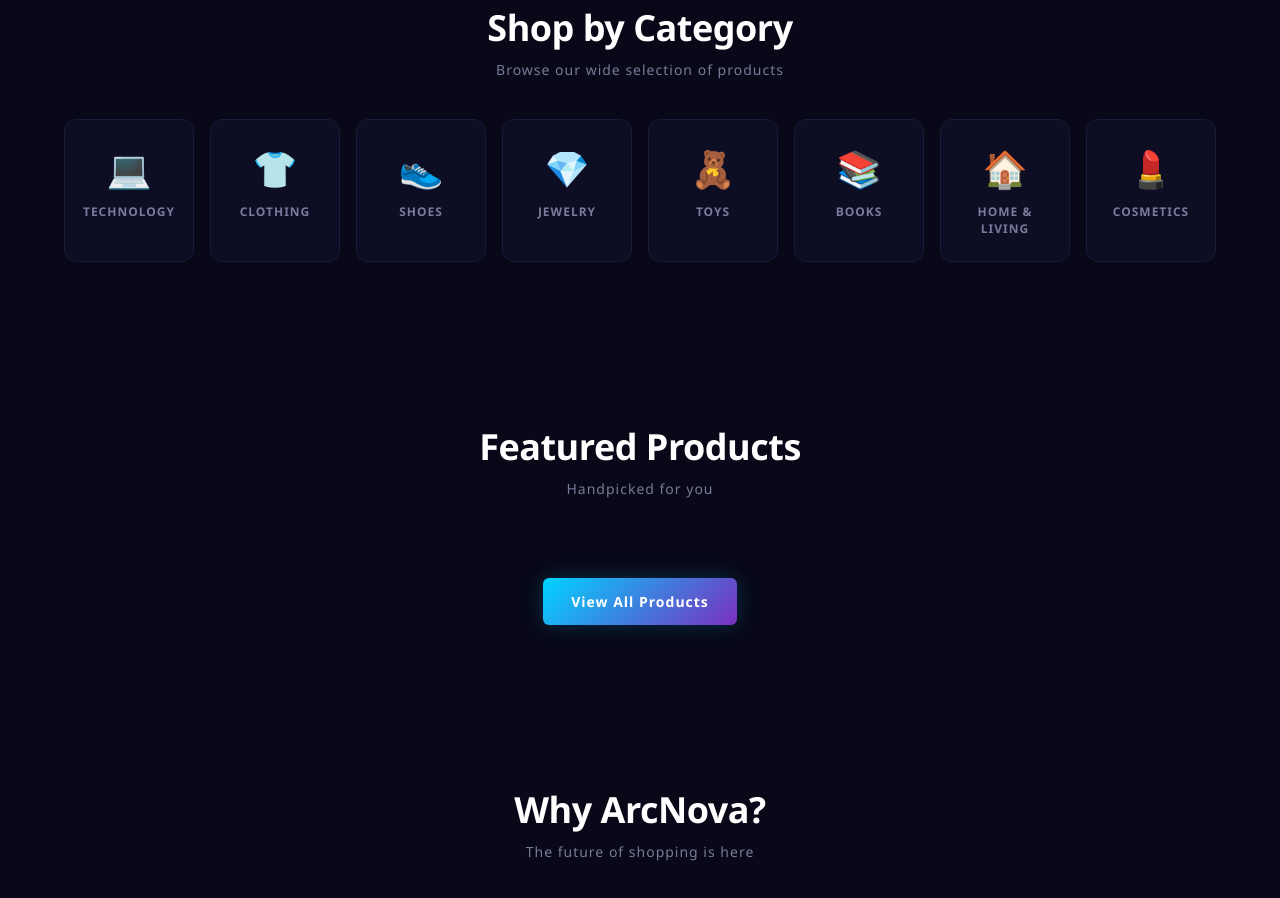
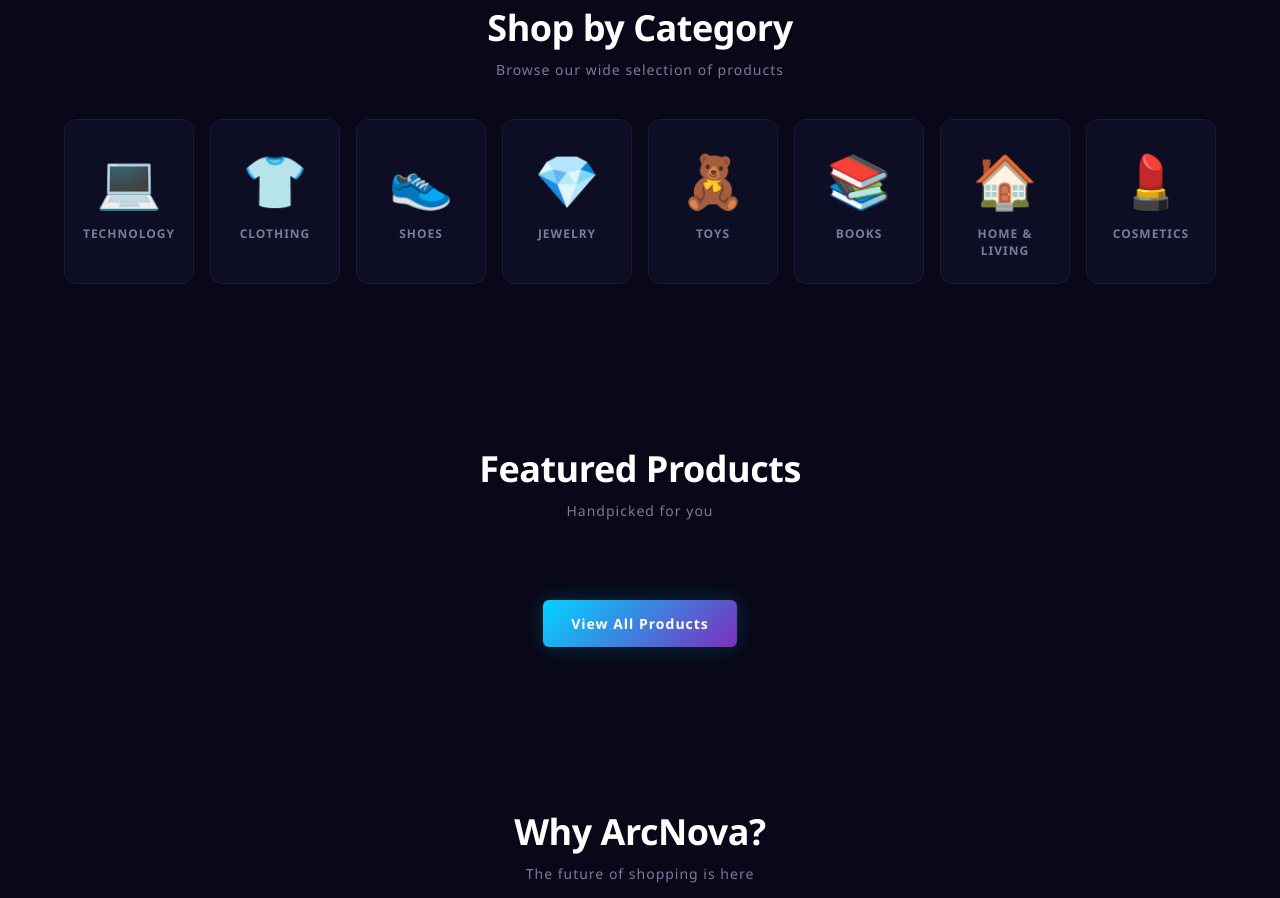
Before and after one commit to consumeobeydie/arcnova, a website: page public/index.html in a window 1280 px wide. Shown: the part 903-1801 px from the top of the page. Drawn offline with Linux system fonts and the light colour scheme; no server answers.

Commit message:
bigger category icons

```diff
--- a/public/index.html
+++ b/public/index.html
@@ -207,7 +207,7 @@
       transform: translateY(-4px);
       box-shadow: 0 8px 24px rgba(0,212,255,0.15);
     }
-    .category-icon { font-size: 36px; }
+    .category-icon { font-size: 52px; }
     .category-name {
       font-size: 12px;
       font-weight: 600;
```
